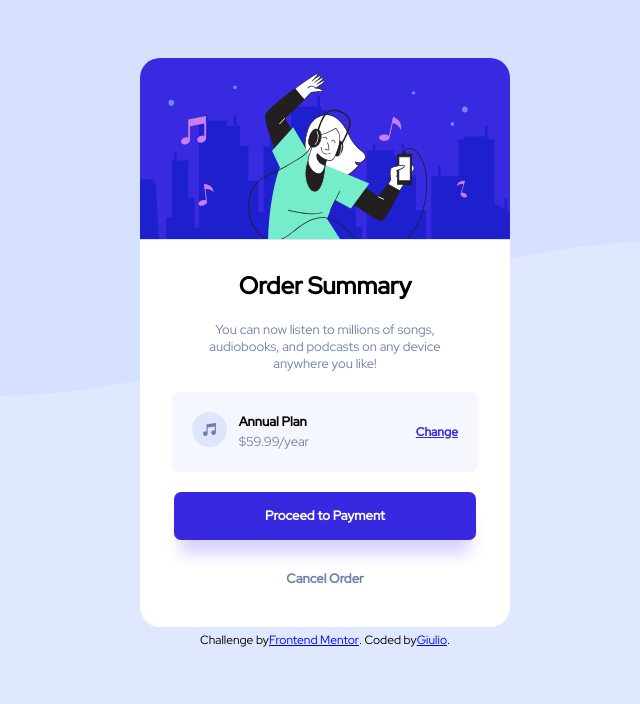
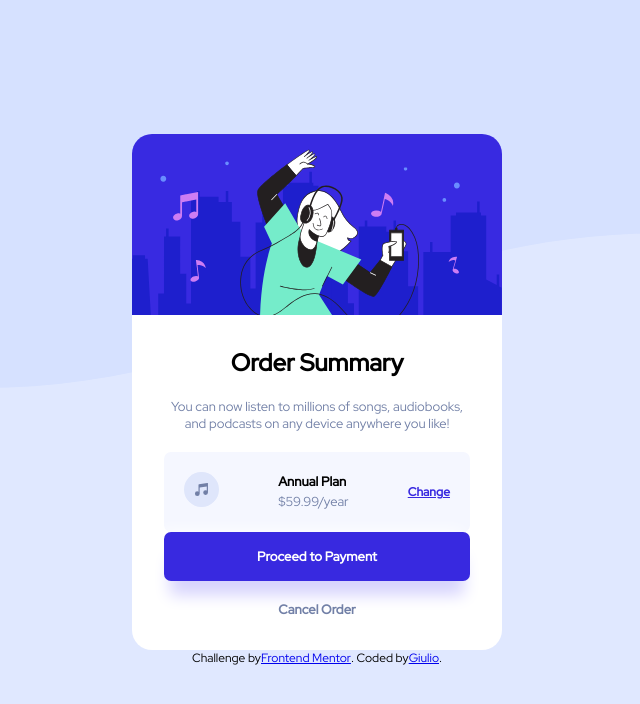
Before and after one commit to Ace953/order-summary-component, a plain HTML site: page index.html in a window 1280 px wide. Shown: the whole page, without its empty margins (323-963 px from the left). Drawn offline with Linux system fonts and the light colour scheme.

Commit message:
Add files via upload

```diff
--- a/stylesheet/style.css
+++ b/stylesheet/style.css
@@ -11,19 +11,23 @@ body, html{
     background-color: hsl(225, 100%, 94%);
     background-size: 100%;
     width: 100%;
+    margin: 0;
 }
 
 .hero{
     border-top-left-radius: 20px;
     border-top-right-radius: 20px;
-    padding-bottom: 5px;
-    width: 370px;
+    /* padding-bottom: 5px;
+    width: 370px; */
+    width: 100%;
+    display: block;
 }
 
 .order{
     font-size: 1.5rem;
     font-weight: 900;
-    margin: 30px 0 20px 0;
+    /* margin: 30px 0 20px 0; */
+    margin-bottom: 20px;
 }
 
 .text{
@@ -38,7 +42,7 @@ body, html{
     justify-content: space-between;
     background-color: hsl(225, 100%, 98%);
     padding: 20px;
-    margin: 0 -28px 20px -28px;
+    /* margin: 0 -28px 20px -28px; */
     border-radius: 7px;
 }
 
@@ -46,7 +50,7 @@ body, html{
     line-height: 20px;
     font-size: 13px;
     font-weight: bold;
-    margin-right: 95px;
+    /* margin-right: 95px; */
 }
 
 .well{
@@ -71,7 +75,7 @@ body, html{
 }
 
 .cancel{
-    margin: 10px 0 40px 0;
+    /* margin: 10px 0 40px 0; */
     display: flex;
     justify-content: center;
 }
@@ -100,9 +104,10 @@ body, html{
 
 .white{
     background-color: white;
-    padding: 0 60px 0 60px;
+    /* padding: 0 60px 0 60px;
     margin-bottom: 5px;
-    margin-top: -9px;
+    margin-top: -9px; */
+    padding: 2rem;
     border-bottom-left-radius: 20px;
     border-bottom-right-radius: 20px;
     display: flex;
@@ -114,12 +119,14 @@ body, html{
     flex-direction: column;
     justify-content: center;
     align-items: center;
+    min-height: 100vh;
+    padding: 1rem;
 }
 
 .card{
-    width: 370px;
-    margin: auto;
-    margin-top: 50px;
+    /* width: 370px;
+    margin-top: 50px; */
+    max-width: 370px;
 }
 
 .btn{
@@ -130,7 +137,7 @@ body, html{
     font-size: 13px;
     background-color: hsl(245, 75%, 52%);
     padding: 1.2em;
-    margin: 0 -26px 0 -26px;
+    /* margin: 0 -26px 0 -26px; */
     padding-right: 2px;
     padding-left: 2px;
     border-radius: 7px;
```
